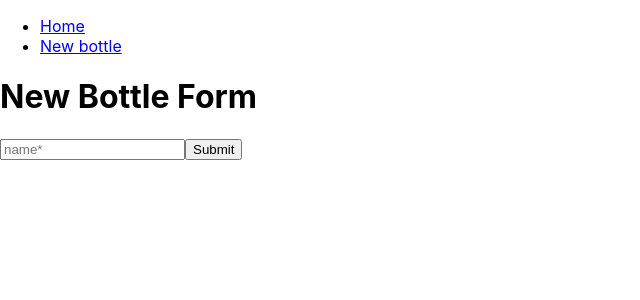
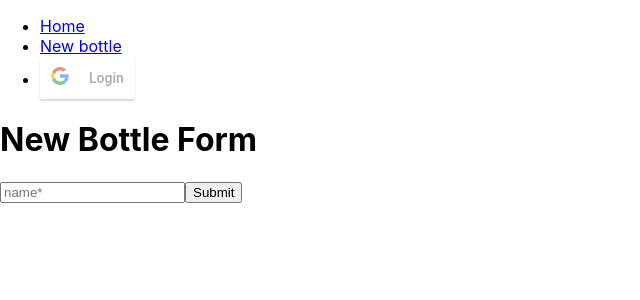
Before and after one commit to VictorTpo/WineCellar-front, a React (Create React App) app: page /bottles/new in a window 1280 px wide. Shown: the top 300 px of the page, without its empty margins (0-640 px from the left). Built offline with nearby package versions, Linux system fonts and the light colour scheme.

Commit message:
Add OAuth

```diff
--- a/package.json
+++ b/package.json
@@ -8,6 +8,7 @@
     "@testing-library/user-event": "^13.5.0",
     "react": "^17.0.2",
     "react-dom": "^17.0.2",
+    "react-google-login": "^5.2.2",
     "react-router-dom": "^6.2.1",
     "react-scripts": "5.0.0",
     "web-vitals": "^2.1.2"
--- a/src/App.js
+++ b/src/App.js
@@ -2,7 +2,17 @@ import React from 'react';
 import './App.css';
 import { BrowserRouter, Route, Routes, Link } from 'react-router-dom';
 import BottleFormNew from './components/BottleFormNew';
+import Login from './components/Login';
+import Logout from './components/Logout';
 import Home from './components/Home';
+
+const LoginStuff = () => {
+  if(localStorage.getItem("firstName")){
+    return <Logout />
+  } else {
+    return <Login />
+  }
+}
 
 function App() {
   return (
@@ -11,6 +21,7 @@ function App() {
         <ul>
           <li><Link to="/">Home</Link></li>
           <li><Link to="/bottles/new">New bottle</Link></li>
+          <li><LoginStuff /></li>
         </ul>
       </nav>
       <Routes>
--- a/src/components/Home.js
+++ b/src/components/Home.js
@@ -2,7 +2,12 @@
 import React from 'react';
 
 function Home (){
-  return <h1>Bottle manager home</h1>
+  return(
+    <>
+      <h1>Bottle manager home</h1>
+      {localStorage.getItem("firstName") && <p>Hello {localStorage.getItem("firstName")}</p> }
+    </>
+  )
 }
 
 export default Home;
--- /dev/null
+++ b/src/components/Login.js
@@ -0,0 +1,32 @@
+import React from 'react';
+import GoogleLogin from 'react-google-login';
+import { refreshTokenSetup } from '../utils/refreshToken';
+
+const clientId = '941850839469-71hp7voteve2781u4q3651fges6mt86g.apps.googleusercontent.com'
+
+function Login (){
+  const onSuccess = (response) => {
+    localStorage.setItem("firstName", response.profileObj.givenName)
+    refreshTokenSetup(response)
+    window.location.reload(false)
+  }
+
+  const onFailure = (response) => {
+    // todo
+  }
+
+  return(
+    <>
+      <GoogleLogin
+        clientId={clientId}
+        buttonText='Login'
+        onSuccess={onSuccess}
+        onFailure={onFailure}
+        cookiePolicy={'single_host_origin'}
+        isSignedIn={false}
+      />
+    </>
+  )
+}
+
+export default Login;
--- /dev/null
+++ b/src/components/Logout.js
@@ -0,0 +1,24 @@
+import React from 'react';
+import GoogleLogout from 'react-google-login';
+
+const clientId = '941850839469-71hp7voteve2781u4q3651fges6mt86g.apps.googleusercontent.com'
+
+function Logout (){
+  const onSuccess = (response) => {
+    console.log('onSuccess')
+    localStorage.removeItem("firstName")
+    window.location.reload(false)
+  }
+
+  return(
+    <>
+      <GoogleLogout
+        clientId={clientId}
+        buttonText='Logout'
+        onSuccess={onSuccess}
+      ></GoogleLogout>
+    </>
+  )
+}
+
+export default Logout;
--- /dev/null
+++ b/src/utils/refreshToken.js
@@ -0,0 +1,15 @@
+export const refreshTokenSetup = (res) => {
+  let refreshTiming = (res.tokenObj.expires_in || 3600 - 5 * 60) * 1000;
+
+  const refreshToken = async () => {
+    const newAuthRes = await res.reloadAuthResponse();
+    refreshTiming = (newAuthRes.expires_in || 3600 - 5 * 60) * 1000;
+    console.log('newAuthRes:', newAuthRes);
+    // saveUserToken(newAuthRes.access_token);  <-- save new token
+    localStorage.setItem('authToken', newAuthRes.id_token);
+    setTimeout(refreshToken, refreshTiming);
+  };
+
+  // Setup first refresh timer
+  setTimeout(refreshToken, refreshTiming);
+};
```
Also changed, not shown: 1 other file (tests, documents, lock files or other folders).
